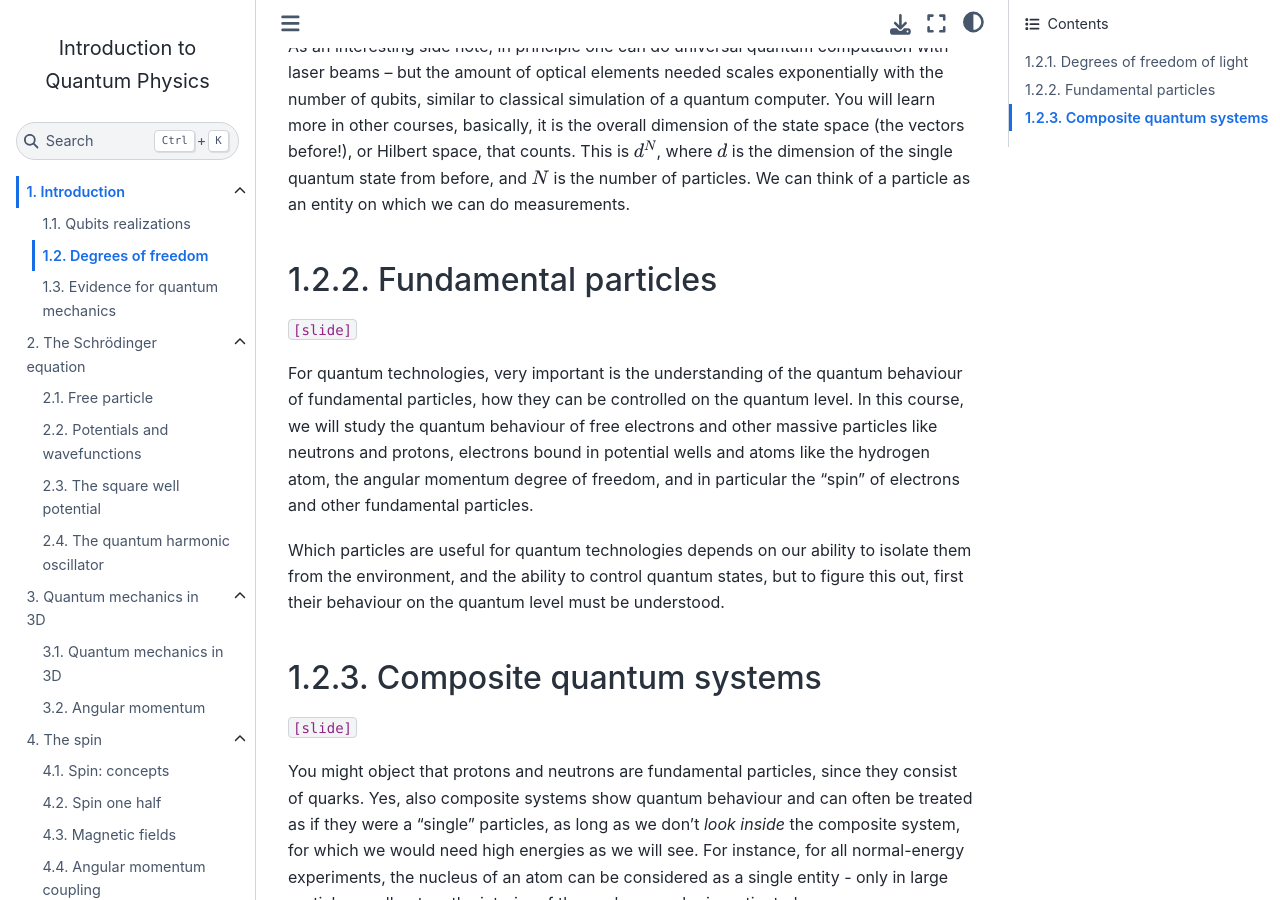
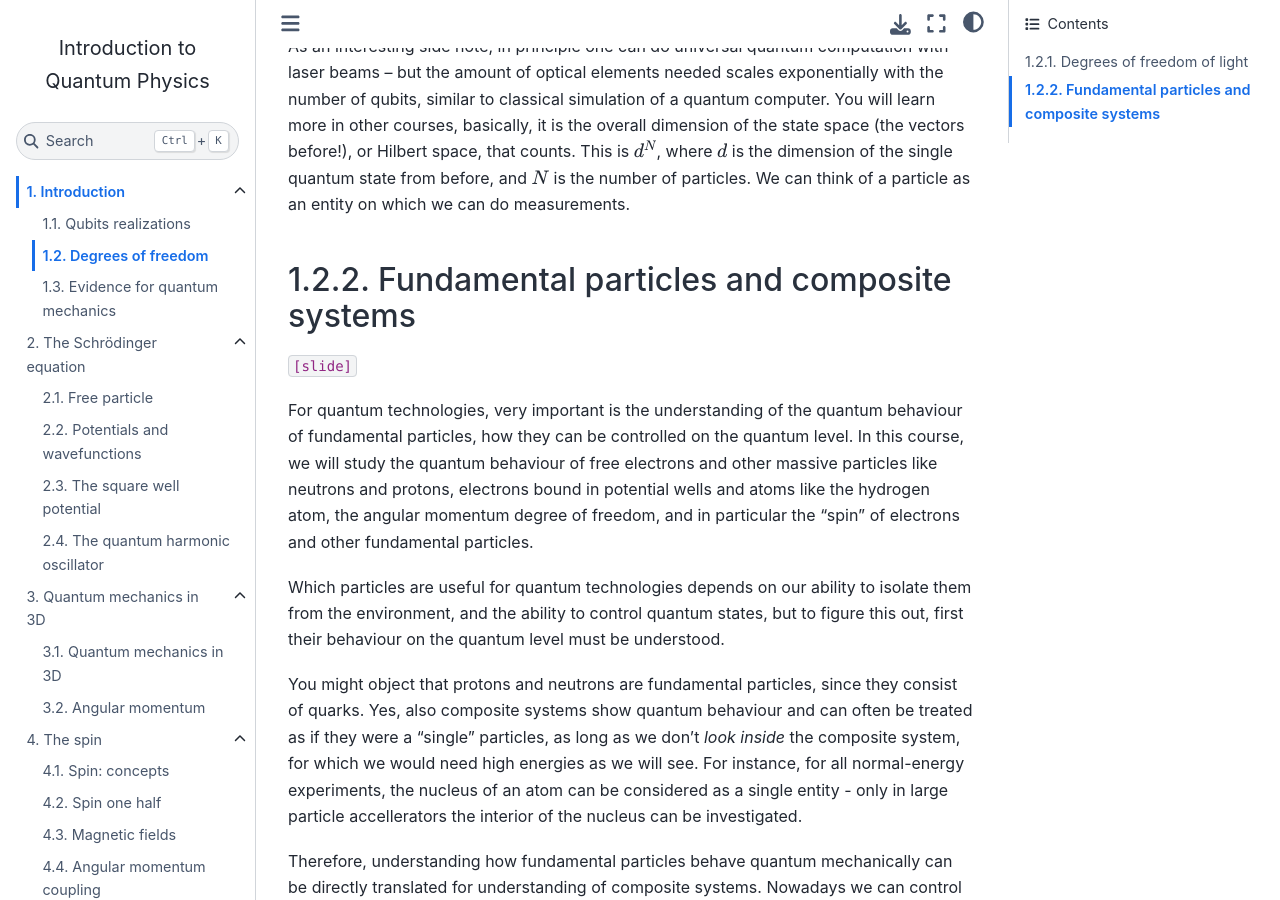
Before and after one commit to wolfgangasdf/iqp-book, a Jupyter Book: the page built from b-degrees-of-freedom.md, in a window 1280 px wide and 900 px high, scrolled down 553 px. Built offline with Jupyter Book 1.0.4 settings and Sphinx 7.4.7 and the Sphinx Book theme 1.1.4, drawn with Linux system fonts in a browser that asks for light colours.

Commit message:
changes ch1

```diff
--- a/b-degrees-of-freedom.md
+++ b/b-degrees-of-freedom.md
@@ -22,15 +22,12 @@ To start, we continue with light, we have used the polarization as an example, w
 
 As an interesting side note, in principle one can do universal quantum computation with laser beams – but the amount of optical elements needed scales exponentially with the number of qubits, similar to classical simulation of a quantum computer. You will learn more in other courses, basically, it is the overall dimension of the state space (the vectors before!), or Hilbert space, that counts. This is $d^N$, where $d$ is the dimension of the single quantum state from before, and $N$ is the number of particles. We can think of a particle as an entity on which we can do measurements.
 
-## Fundamental particles
+## Fundamental particles and composite systems
 `[slide]`
 
 For quantum technologies, very important is the understanding of the quantum behaviour of fundamental particles, how they can be controlled on the quantum level. In this course, we will study the quantum behaviour of free electrons and other massive particles like neutrons and protons, electrons bound in potential wells and atoms like the hydrogen atom, the angular momentum degree of freedom, and in particular the “spin” of electrons and other fundamental particles.
 
 Which particles are useful for quantum technologies depends on our ability to isolate them from the environment, and the ability to control quantum states, but to figure this out, first their behaviour on the quantum level must be understood.
-
-## Composite quantum systems
-`[slide]`
 
 You might object that protons and neutrons are fundamental particles, since they consist of quarks. Yes, also composite systems show quantum behaviour and can often be treated as if they were a "single" particles, as long as we don't *look inside* the composite system, for which we would need high energies as we will see. For instance, for all normal-energy experiments, the nucleus of an atom can be considered as a single entity - only in large particle accellerators the interior of the nucleus can be investigated.
 
```
Also changed, not shown: b-evidence-for-qm.md (+6 -3 lines), b-qubits-realization.md (+26 -2 lines).
